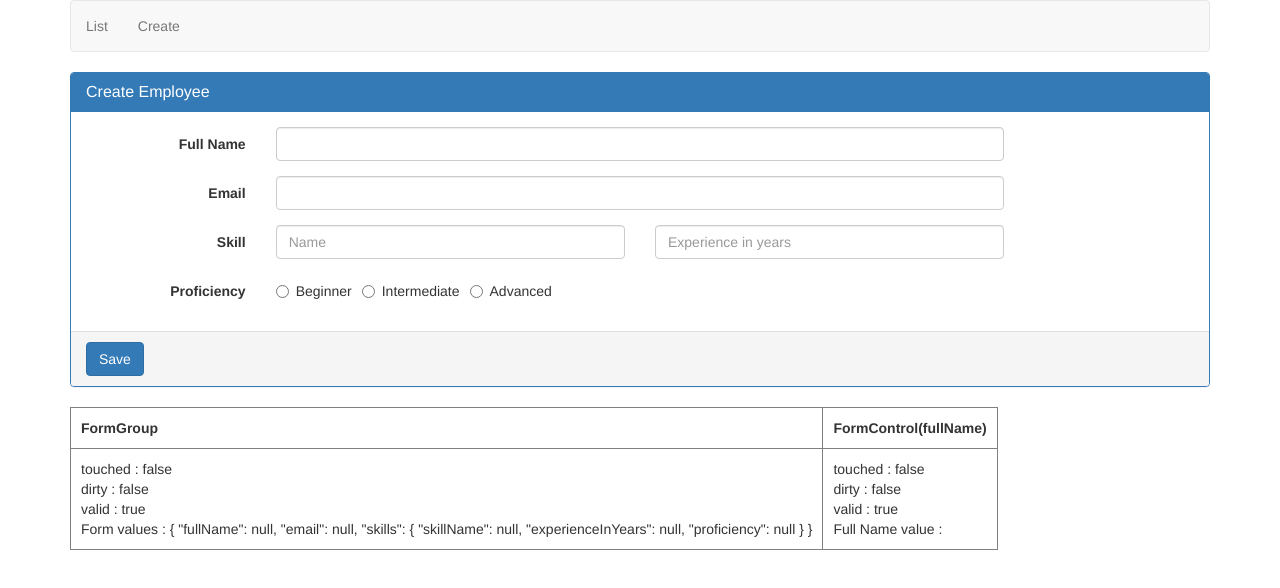
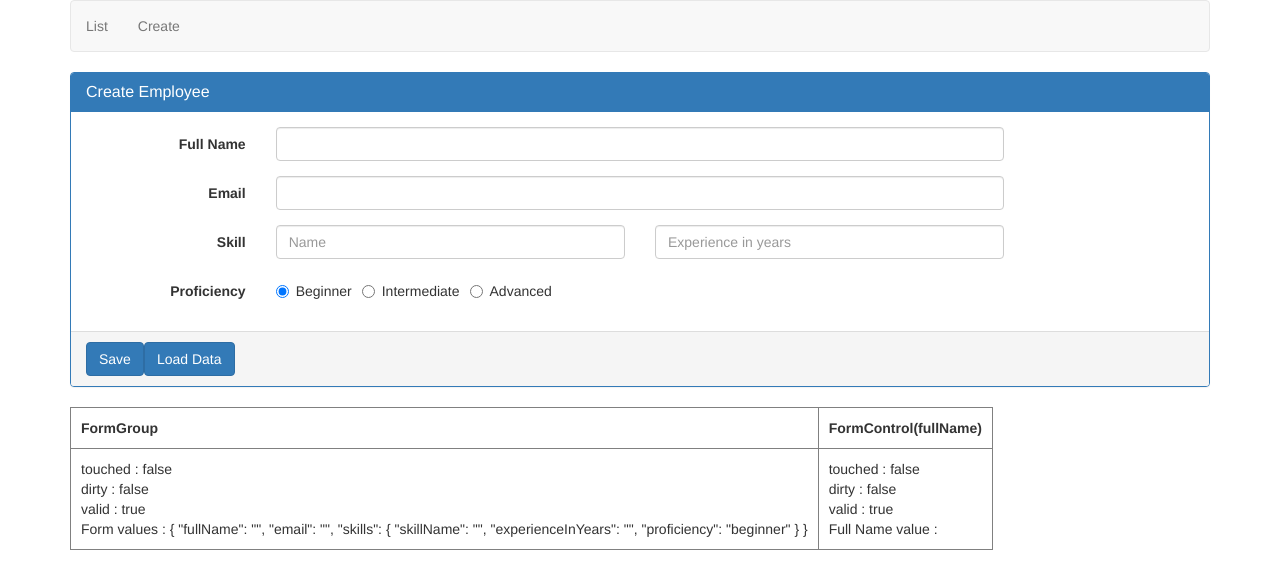
Before and after one commit to mahith-code/Angular2024, an Angular app: page /create in a window 1280 px wide. Shown: the top 588 px of the page. Built offline with nearby package versions, Linux system fonts and the light colour scheme.

Commit message:
Set value, Patch Value & Formbuilder done

```diff
--- a/src/app/Employee/create-employee.component.html
+++ b/src/app/Employee/create-employee.component.html
@@ -49,7 +49,8 @@
     </div>
     </div>
         <div class="panel-footer">
-            <button class="btn btn-primary">Save</button>
+            <button class="btn btn-primary" type="submit">Save</button>
+            <button class="btn btn-primary" (click)="onLoadData()">Load Data</button>
         </div>
 
 </div>
--- a/src/app/Employee/create-employee.component.ts
+++ b/src/app/Employee/create-employee.component.ts
@@ -1,5 +1,5 @@
 import { Component, OnInit } from '@angular/core';
-import { FormGroup, FormControl, ReactiveFormsModule} from '@angular/forms';
+import { FormGroup, FormControl, ReactiveFormsModule, FormBuilder} from '@angular/forms';
 
 @Component({
   selector: 'app-create-employee',
@@ -9,19 +9,31 @@ import { FormGroup, FormControl, ReactiveFormsModule} from '@angular/forms';
 export class CreateEmployeeComponent implements OnInit{
   employeeForm!: FormGroup;
 
-  constructor() {}
+  constructor(private fb: FormBuilder) {}
 
   ngOnInit() {
-    this.employeeForm = new FormGroup({
-      fullName: new FormControl(),
-      email: new FormControl(),
-      skills: new FormGroup({
-        skillName : new FormControl(),
-        experienceInYears : new FormControl(),
-        proficiency: new FormControl(),
+    this.employeeForm = this.fb.group({
+      fullName:[''],
+      email:[''],
+      skills: this.fb.group({
+        skillName :[''],
+        experienceInYears:[''],
+        proficiency:['beginner'],
       })
     });
   }
+
+  onLoadData():void {
+    this.employeeForm.patchValue({
+      fullName: 'Mahith',
+      email:'mahith@gmail.com',
+      skills: ({
+        skillName : 'Angular',
+        experienceInYears : '2',
+        proficiency: 'advanced'
+    })
+  })
+   }
 
   onSubmit(): void {
     console.log(this.employeeForm.touched);
```
